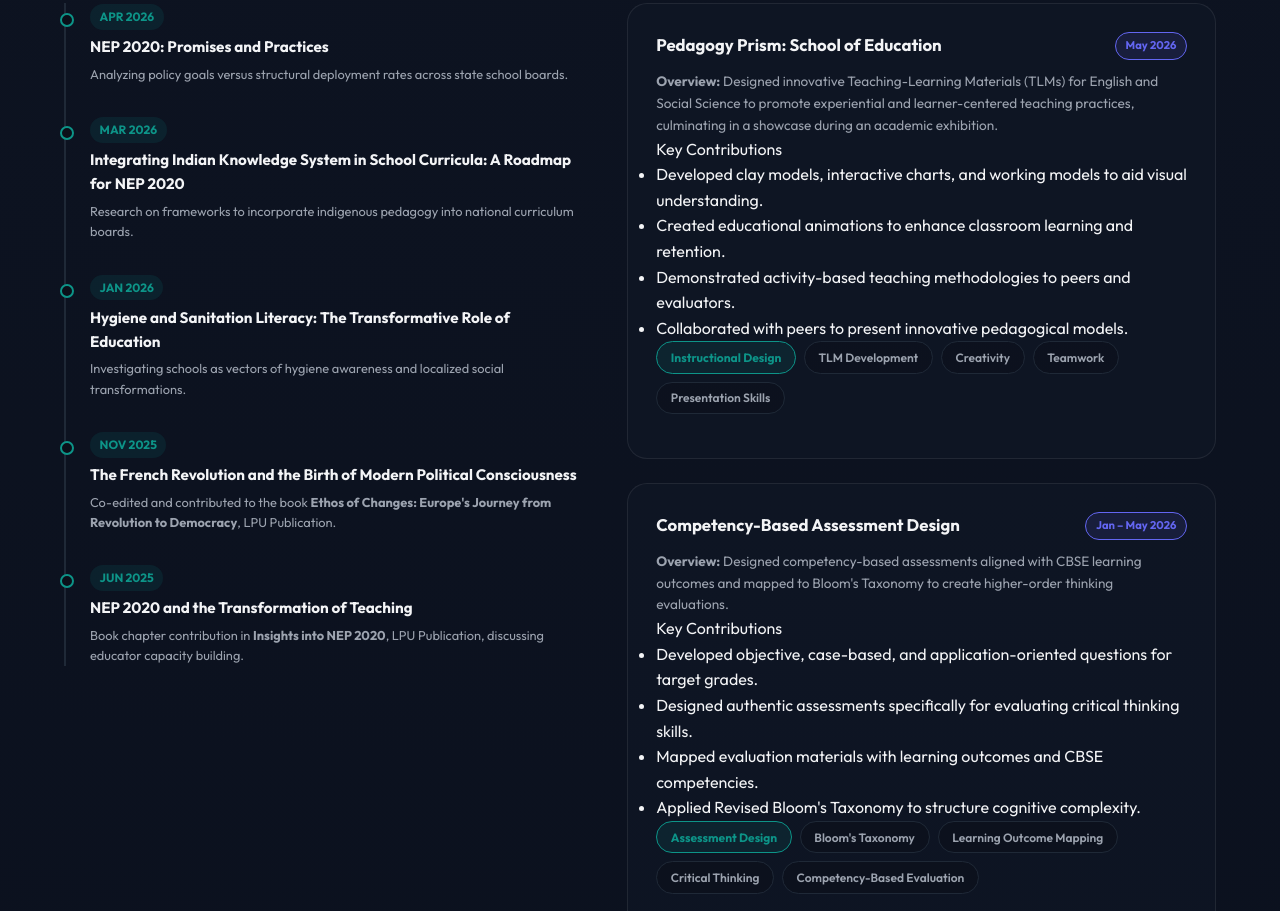
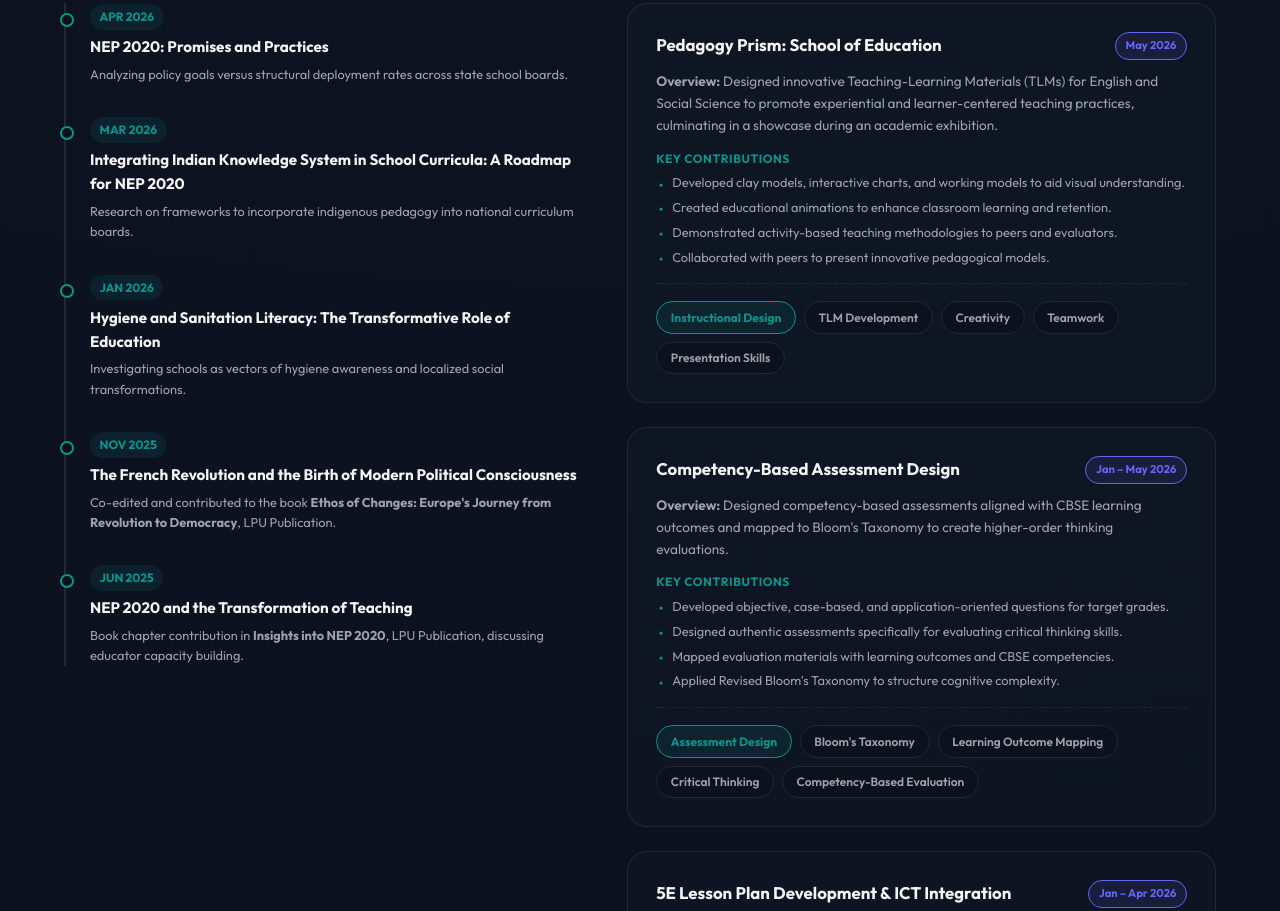
Before and after one commit to umang03-ctrl/resume, a plain HTML site: page index.html in a window 1280 px wide. Shown: the part 3155-4066 px from the top of the page. Drawn offline with Linux system fonts and the light colour scheme.

```diff
--- a/style.css
+++ b/style.css
@@ -1056,6 +1056,62 @@
   line-height: 1.6;
 }
 
+.project-overview {
+  margin-bottom: 0.75rem;
+}
+
+.project-details-section {
+  margin-top: 0.75rem;
+  margin-bottom: 0.75rem;
+}
+
+.project-details-title {
+  font-size: 0.75rem;
+  text-transform: uppercase;
+  letter-spacing: 0.05em;
+  color: var(--primary);
+  font-weight: 700;
+  margin-bottom: 0.35rem;
+  display: block;
+}
+
+.project-bullets {
+  list-style: none;
+  padding-left: 0;
+  margin: 0;
+  display: flex;
+  flex-direction: column;
+  gap: 0.35rem;
+}
+
+.project-bullets li {
+  font-size: 0.8rem;
+  color: var(--text-muted);
+  position: relative;
+  padding-left: 1rem;
+  line-height: 1.5;
+}
+
+.project-bullets li::before {
+  content: "•";
+  color: var(--primary);
+  font-size: 1rem;
+  position: absolute;
+  left: 0.15rem;
+  top: -0.05rem;
+}
+
+.project-skills-wrapper {
+  margin-top: 1rem;
+  padding-top: 0.75rem;
+  border-top: 1px dashed var(--card-border);
+}
+
+.project-skills-wrapper .chips {
+  margin-top: 0.35rem;
+  margin-bottom: 0;
+}
+
 .conferences-card {
   background: var(--card-bg);
   border: 1px solid var(--card-border);
```
